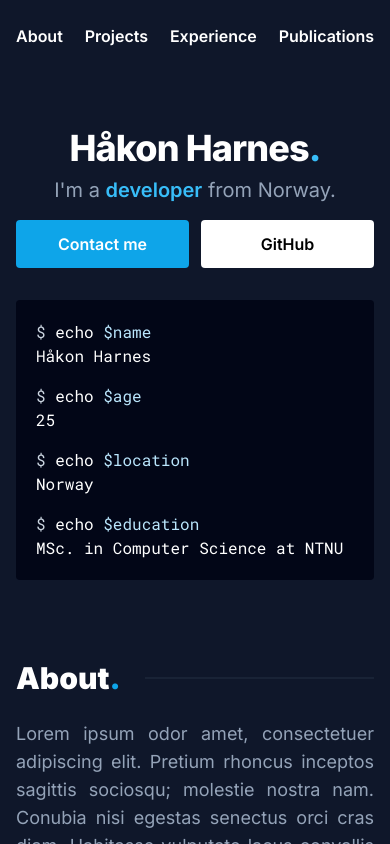
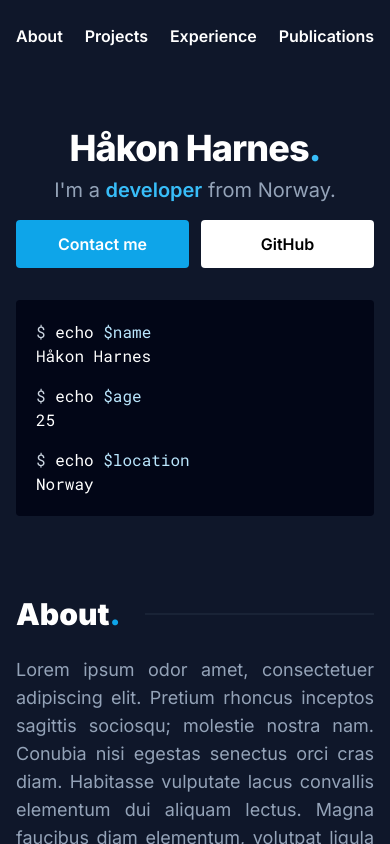
Before and after one commit to HakonHarnes/website, a Next.js app: page / in a window 390 px wide. Shown: the top 844 px of the page. Built offline with nearby package versions, Linux system fonts and the light colour scheme.

Commit message:
feat: hide last command on mobile

```diff
--- a/app/components/HeroSection.tsx
+++ b/app/components/HeroSection.tsx
@@ -52,16 +52,25 @@ type TerminalProps = {
 function Terminal({ commands }: TerminalProps) {
   return (
     <div
-      className={`${roboto.className} bg-slate-950 w-full p-5 rounded sm:p-8 sm:rounded-lg flex-1 sm:max-w-xl `}
+      className={`${roboto.className} bg-slate-950 w-full p-5 rounded sm:p-8 sm:rounded-lg flex-1 sm:max-w-xl`}
     >
       {commands.map((command, index) => (
         <>
-          <div key={index}>
+          <div
+            key={index}
+            className={`${index !== 0 ? "pt-4" : ""} ${
+              index === commands.length - 1 ? "hidden sm:block" : ""
+            }`}
+          >
             <span className="text-slate-300">$ </span>
             <span>echo </span>
             <span className="text-sky-200">{command.variable}</span>
           </div>
-          <div className={index !== commands.length - 1 ? "pb-4" : ""}>
+          <div
+            className={`${
+              index === commands.length - 1 ? "hidden sm:block" : ""
+            }`}
+          >
             {command.value}
           </div>
         </>
```
